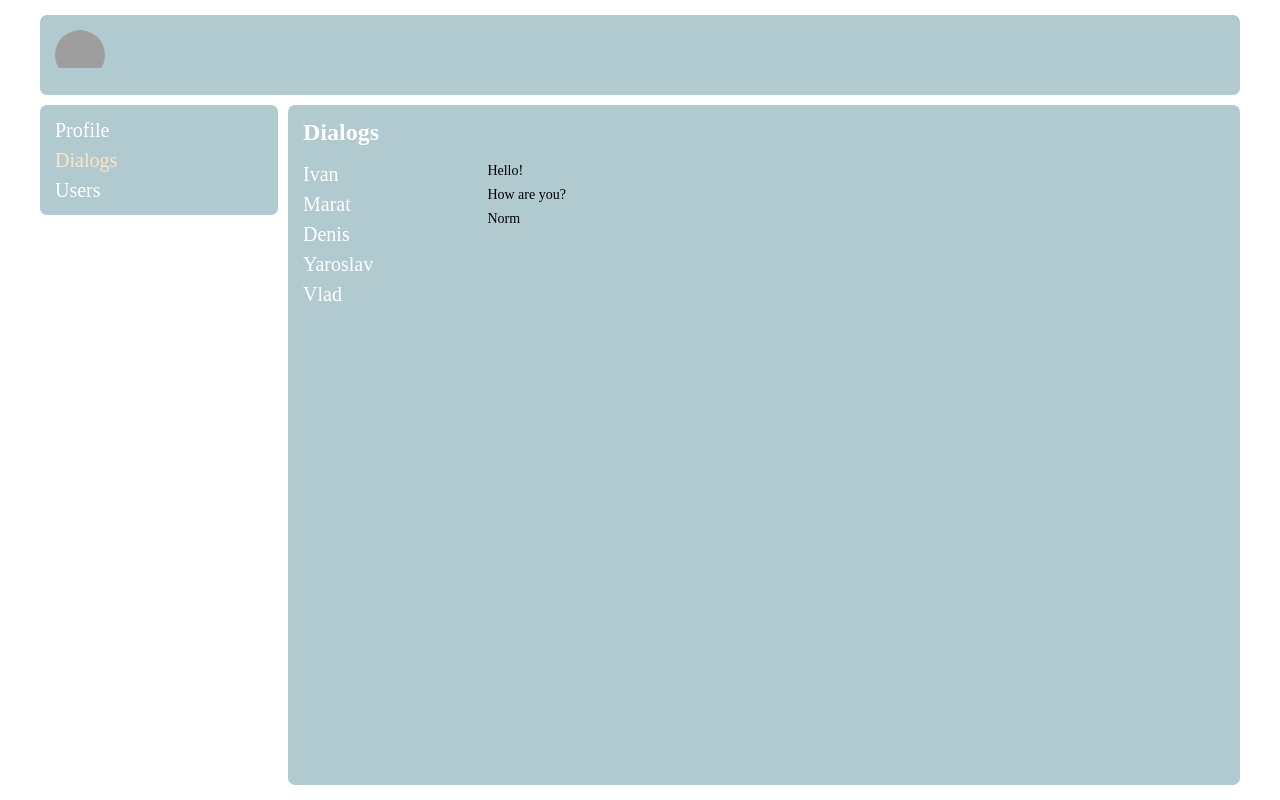
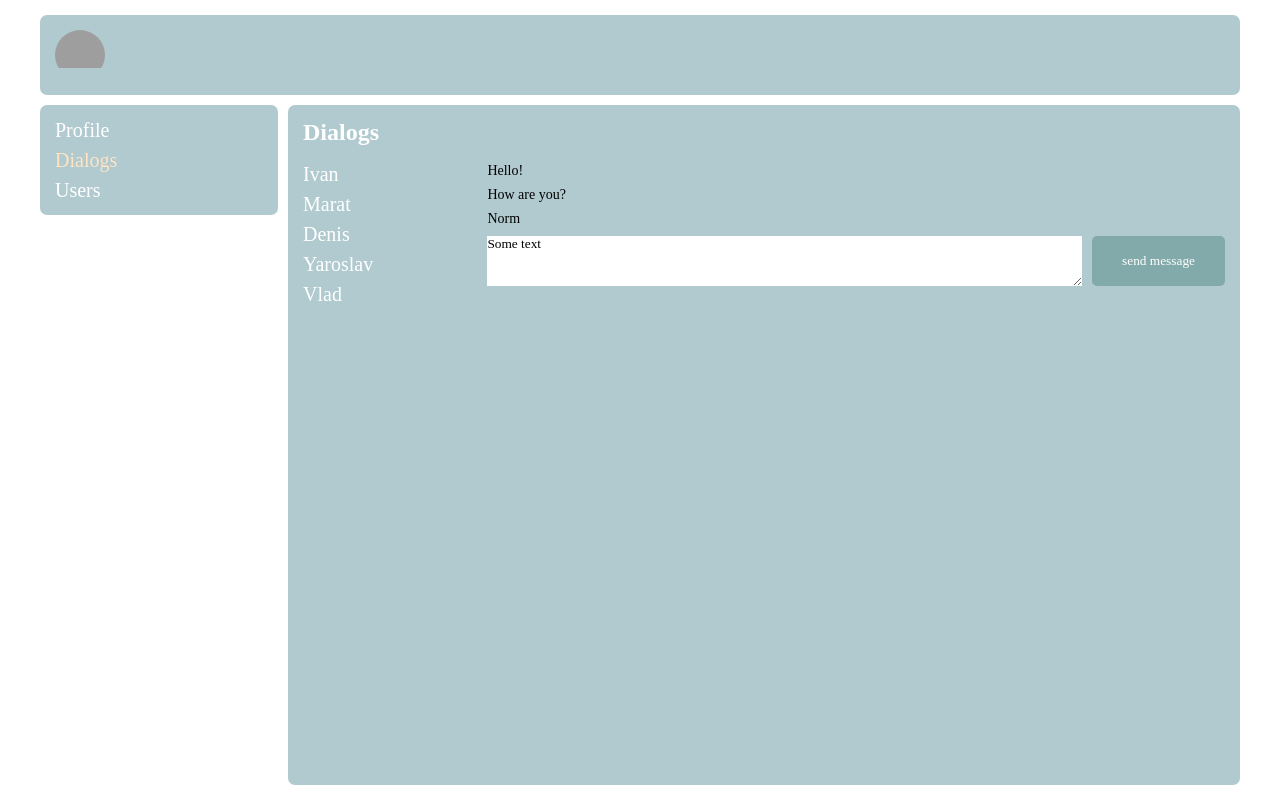
Before and after one commit to IvanMeln1k/React-app-social-network, a React (Create React App) app: page /dialogs in a window 1280 px wide. Built offline with nearby package versions, Linux system fonts and the light colour scheme; grey boxes are pictures that could not be loaded.

Commit message:
Added the ability to send messages

```diff
--- a/src/App.jsx
+++ b/src/App.jsx
@@ -25,7 +25,12 @@ const App = (props) => {
               />
               <Route
                 path="/dialogs/*"
-                element={<Dialogs state={props.state.dialogsPage} />}
+                element={
+                  <Dialogs
+                    dispatch={props.dispatch}
+                    state={props.state.dialogsPage}
+                  />
+                }
               />
             </Routes>
           </div>
--- a/src/components/Dialogs/Dialogs.jsx
+++ b/src/components/Dialogs/Dialogs.jsx
@@ -1,6 +1,10 @@
 import React from "react";
 import s from "./Dialogs.module.scss";
 import { NavLink } from "react-router-dom";
+import {
+  addMessageActionCreator,
+  changeNewMessageBodyActionCreator,
+} from "../../redux/state";
 
 const Chat = (props) => {
   return (
@@ -18,6 +22,14 @@ const Chat = (props) => {
 };
 
 export const Dialogs = (props) => {
+  const onChange = (e) => {
+    props.dispatch(changeNewMessageBodyActionCreator(e.target.value));
+  };
+  const sendMessage = () => {
+    props.dispatch(addMessageActionCreator());
+    props.dispatch(changeNewMessageBodyActionCreator(""));
+  };
+
   return (
     <div>
       <h2>Dialogs</h2>
@@ -27,10 +39,23 @@ export const Dialogs = (props) => {
             <Chat name={item.name} id={item.id} />
           ))}
         </div>
-        <div className={s.messages}>
-          {props.state.messages.map((item) => (
-            <div>{item.message}</div>
-          ))}
+        <div className={s.messagescol}>
+          <div className={s.messages}>
+            {props.state.messages.map((item) => (
+              <div>{item.message}</div>
+            ))}
+          </div>
+          <div className={s.form}>
+            <div className={s.form__field}>
+              <textarea
+                onChange={onChange}
+                value={props.state.newMessageBody}
+              ></textarea>
+            </div>
+            <div className={s.form__button}>
+              <button onClick={sendMessage}>send message</button>
+            </div>
+          </div>
         </div>
       </div>
     </div>
--- a/src/components/Dialogs/Dialogs.module.scss
+++ b/src/components/Dialogs/Dialogs.module.scss
@@ -1,5 +1,34 @@
 .container {
   display: flex;
+}
+
+.form {
+  display: flex;
+  align-items: center;
+  gap: 10px;
+
+  &__field {
+    flex: 1 1 auto;
+    height: 100%;
+
+    textarea {
+      min-width: 100%;
+      height: 100%;
+    }
+  }
+  &__button {
+    button {
+      padding: 0 30px;
+      background-color: rgb(131, 170, 170);
+      color: white;
+      height: 50px;
+      border-radius: 5px;
+
+      &:hover {
+        background-color: rgba(131, 170, 170, 0.5);
+      }
+    }
+  }
 }
 
 h2 {
@@ -16,11 +45,19 @@ h2 {
   display: flex;
 }
 
-.messages {
+.messagescol {
   flex: 1 1 auto;
   display: flex;
   flex-direction: column;
   gap: 10px;
+  width: 100%;
+}
+
+.messages {
+  display: flex;
+  flex-direction: column;
+  gap: 10px;
+  width: 100%;
 }
 
 .link {
--- a/src/redux/state.js
+++ b/src/redux/state.js
@@ -22,6 +22,7 @@ let store = {
         { id: 2, message: "How are you?" },
         { id: 3, message: "Norm" },
       ],
+      newMessageBody: "Some text",
     },
   },
   _subscriber() {
@@ -41,19 +42,37 @@ let store = {
           id: 5,
           text: this._state.profilePage.newPostText,
         });
-        this._subscriber(this._state);
         break;
       case CHANGE_NEW_POST_TEXT:
         this._state.profilePage.newPostText = action.text;
-        this._subscriber(this._state);
+        break;
+      case ADD_MESSAGE:
+        this._state.dialogsPage.messages.push({
+          id: 4,
+          message: this._state.dialogsPage.newMessageBody,
+        });
+        break;
+      case CHANGE_NEW_MESSAGE_BODY:
+        this._state.dialogsPage.newMessageBody = action.body;
         break;
       default:
     }
+    this._subscriber(this._state);
   },
 };
 
+const ADD_MESSAGE = "ADD_MESSAGE";
+const CHANGE_NEW_MESSAGE_BODY = "CHANGE_NEW_MESSAGE_BODY";
 const ADD_POST = "ADD_POST";
 const CHANGE_NEW_POST_TEXT = "CHANGE_NEW_POST_TEXT";
+
+export const addMessageActionCreator = () => ({
+  type: ADD_MESSAGE,
+});
+export const changeNewMessageBodyActionCreator = (body) => ({
+  type: CHANGE_NEW_MESSAGE_BODY,
+  body: body,
+});
 
 export const addPostActionCreator = () => ({
   type: ADD_POST,
```
